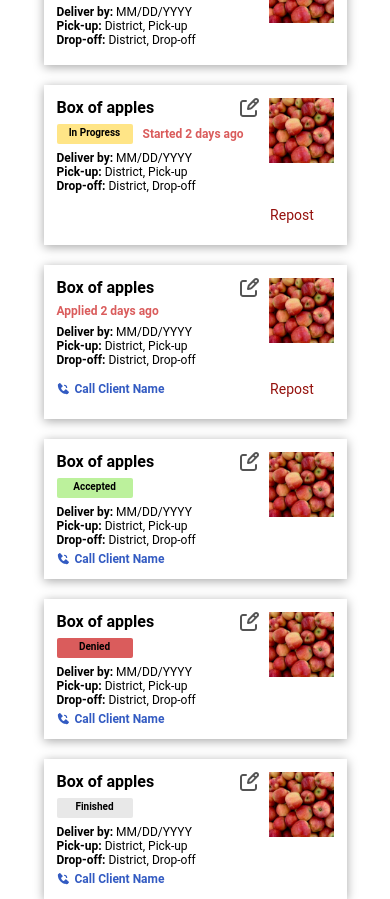
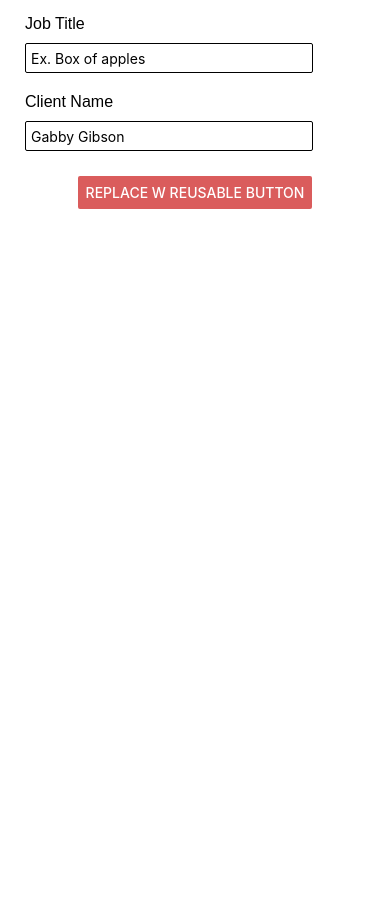
Before and after one commit to TritonSE/LAK-Goods-Transport-Application, a React Native app in the folder LAKMobile/: screen / in a window 390 px wide. After the commit the page ends 844 px from the top, so only its background shows below. Built offline with nearby package versions, Linux system fonts and the light colour scheme.

Commit message:
created component for text input

```diff
--- a/LAKMobile/App.tsx
+++ b/LAKMobile/App.tsx
@@ -1,19 +1,12 @@
-import { StyleSheet, View } from 'react-native';
-import JobThumbnail from './src/components/JobThumbnail';
-import { MOCK_JOB_DATA } from './constants';
-import { AppText } from './src/components';
-import { SignupScreen } from './src/screens';
+import { StyleSheet, Text, View } from 'react-native';
+import AddJob from './src/screens/AddJob';
+
 export default function App() {
   return (
     // Thumbnail Demo
 
     <View style={styles.container}>
-      <JobThumbnail job={{...MOCK_JOB_DATA, applicants: 2}} image={require("./assets/abble.png")} displayStatus='Not Started' isJobOwner />
-      <JobThumbnail job={MOCK_JOB_DATA} image={require("./assets/abble.png")} displayStatus='In Progress' isJobOwner daysAgo={2} repostAllowed/>
-      <JobThumbnail job={{...MOCK_JOB_DATA, applicants: 4}} image={require("./assets/abble.png")} displayStatus='Applied' daysAgo={2} repostAllowed/>
-      <JobThumbnail job={{...MOCK_JOB_DATA, applicants: 4}} image={require("./assets/abble.png")} displayStatus='Accepted' />
-      <JobThumbnail job={MOCK_JOB_DATA} image={require("./assets/abble.png")} displayStatus='Denied' />
-      <JobThumbnail job={MOCK_JOB_DATA} image={require("./assets/abble.png")} displayStatus='Finished' />
+      <AddJob/>
     </View>
 
     // <SignupScreen />
@@ -25,7 +18,7 @@ const styles = StyleSheet.create({
   container: {
     flex: 1,
     backgroundColor: '#fff',
-    alignItems: 'center',
-    justifyContent: 'center',
+    // alignItems: 'center',
+    // justifyContent: 'center',
   },
 });
--- /dev/null
+++ b/LAKMobile/src/components/SingleLineTextInput.tsx
@@ -0,0 +1,43 @@
+import React from 'react';
+import { View, TextInput, StyleSheet } from 'react-native';
+
+interface Props {
+    title: string,
+    placeholder: string,
+}
+
+export default function SingleLineTextInput({ title, placeholder } : Props) {
+
+
+  return (
+
+    <View style={styles.container}>
+        <View style={styles.inputLabel}>
+            {title}
+        </View>
+
+        <TextInput
+        style={styles.inputBox}
+        value=""
+        placeholder={placeholder}
+      />
+    </View>
+  );
+}
+
+const styles = StyleSheet.create({
+  container: {
+    margin: 5,
+  },
+  inputLabel: {
+    marginLeft: 10,
+  },
+  inputBox: {
+    borderWidth: 1,
+    height: 30,
+    width: '80%',
+    margin: 10,
+    borderRadius: 2,
+    paddingHorizontal: 5,
+  },
+});
--- /dev/null
+++ b/LAKMobile/src/screens/AddJob.tsx
@@ -0,0 +1,75 @@
+import React from 'react';
+import { Button, StyleSheet, Text, TextInput, View } from 'react-native';
+import SingleLineTextInput from '../components/SingleLineTextInput';
+
+export default function AddJob() {
+
+    const addJob = () => {
+        console.log("temp");
+    }
+
+  return (
+
+    <View style={styles.container}>
+
+      <SingleLineTextInput
+        title = "Job Title"
+        placeholder = "Ex. Box of apples"
+      />
+
+      <SingleLineTextInput
+        title = "Client Name"
+        placeholder = "Gabby Gibson"
+      />
+      <View style = {styles.center}>
+        <View style = {styles.postJobButton}>
+        <Button
+            title = "replace w reusable button"
+            onPress={addJob}
+            color = "#DA5C5C"
+            >
+            </Button>
+        </View>
+      </View>
+
+
+      </View>
+  );
+}
+
+const styles = StyleSheet.create({
+  container: {
+    flex: 1,
+    backgroundColor: '#fff',
+    fontFamily: 'Arial',
+    padding: 10,
+  },
+  inputBox: {
+    borderWidth: 1,
+    margin: 10,
+    borderRadius: 2,
+  },
+  horizontalLine: {
+    borderBottomColor: 'black',
+    borderBottomWidth: 1,
+    width: '90%',
+    margin: 10
+  },
+  postJobButton: {
+    width: '80%',
+    margin: 10,
+    color: 'white',
+    alignItems: 'center',
+  },
+  title: {
+    fontSize: 16,
+    color: '#8B8B8B',
+  },
+  inputLabel: {
+    margin: 5,
+    fontSize: 14,
+  },
+  center: {
+      alignItems: 'center',
+  }
+});
```
Also changed, not shown: LAKMobile/src/screens/DriverRegistration.tsx (added, +118 -0 lines).
